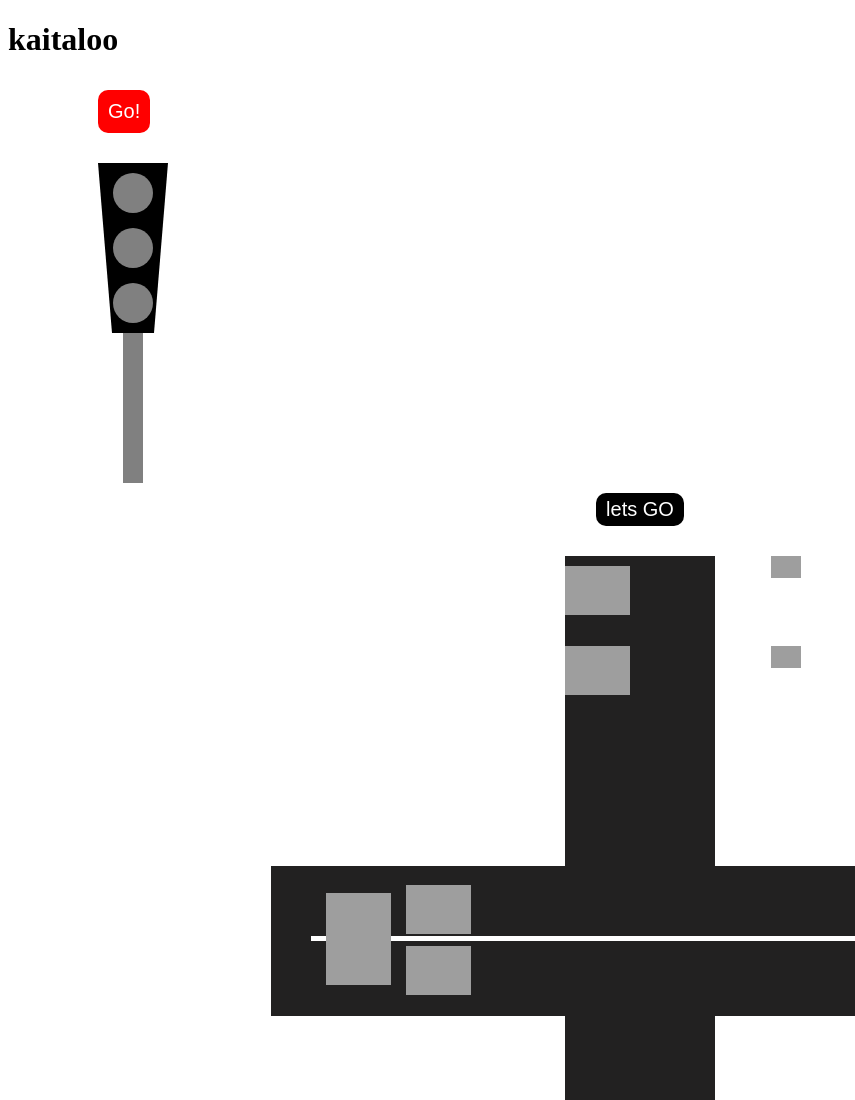
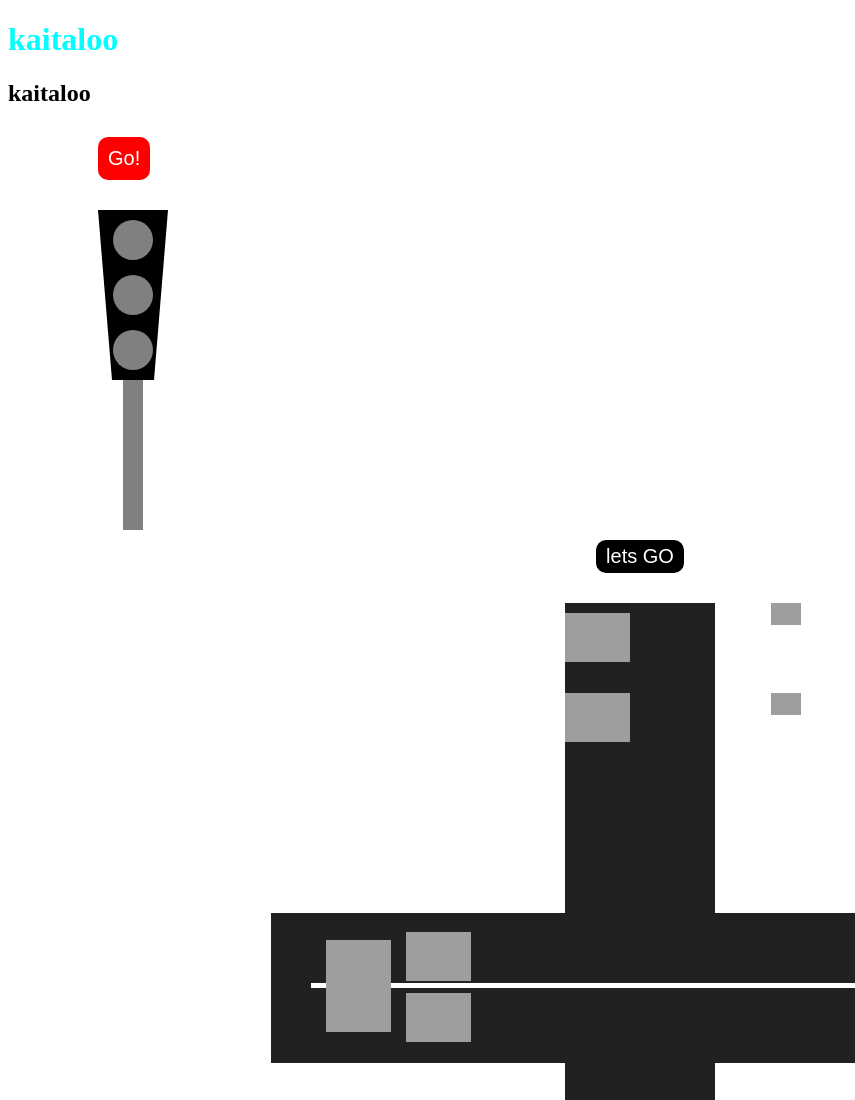
Before and after one commit to turmatova/setTimeHomework, a plain HTML site: page index.html in a window 1280 px wide. Shown: the top 1100 px of the page, without its empty margins (0-855 px from the left). Drawn offline with Linux system fonts and the light colour scheme; grey boxes are pictures that could not be loaded.

Commit message:
kaitaloo2

```diff
--- a/index.html
+++ b/index.html
@@ -8,6 +8,7 @@
 </head>
 <body>
   <h1>kaitaloo</h1>
+  <h2>kaitaloo</h2>
   <section id="hero">
     <div class="container">
       <div class="hero">
--- a/style.css
+++ b/style.css
@@ -4,6 +4,9 @@ body {
     position: relative;
     transition: top 2s, left 2s;
   }
+}
+h1{
+  color: aqua;
 }
 .way {
   margin: 0 auto;
```
